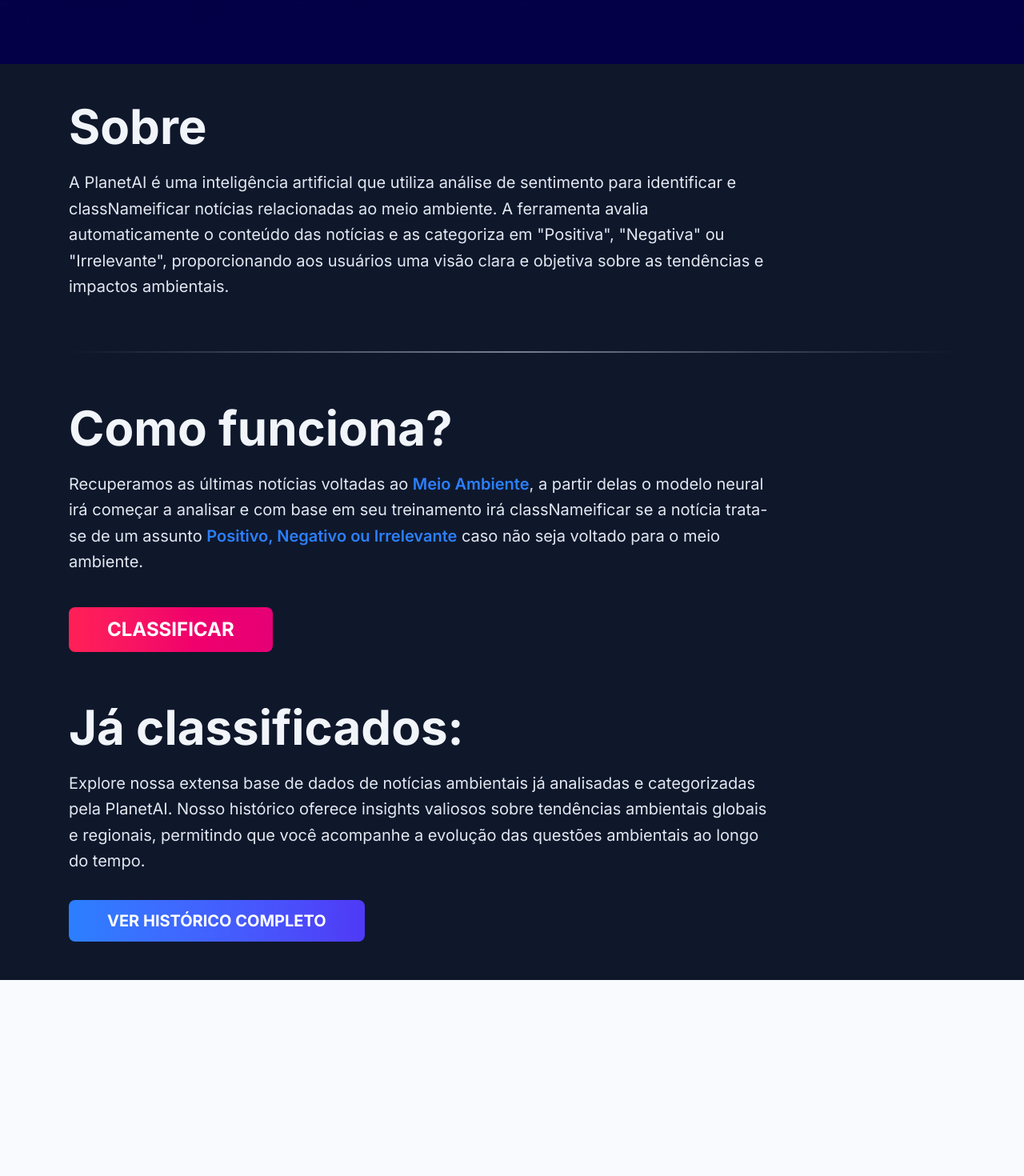
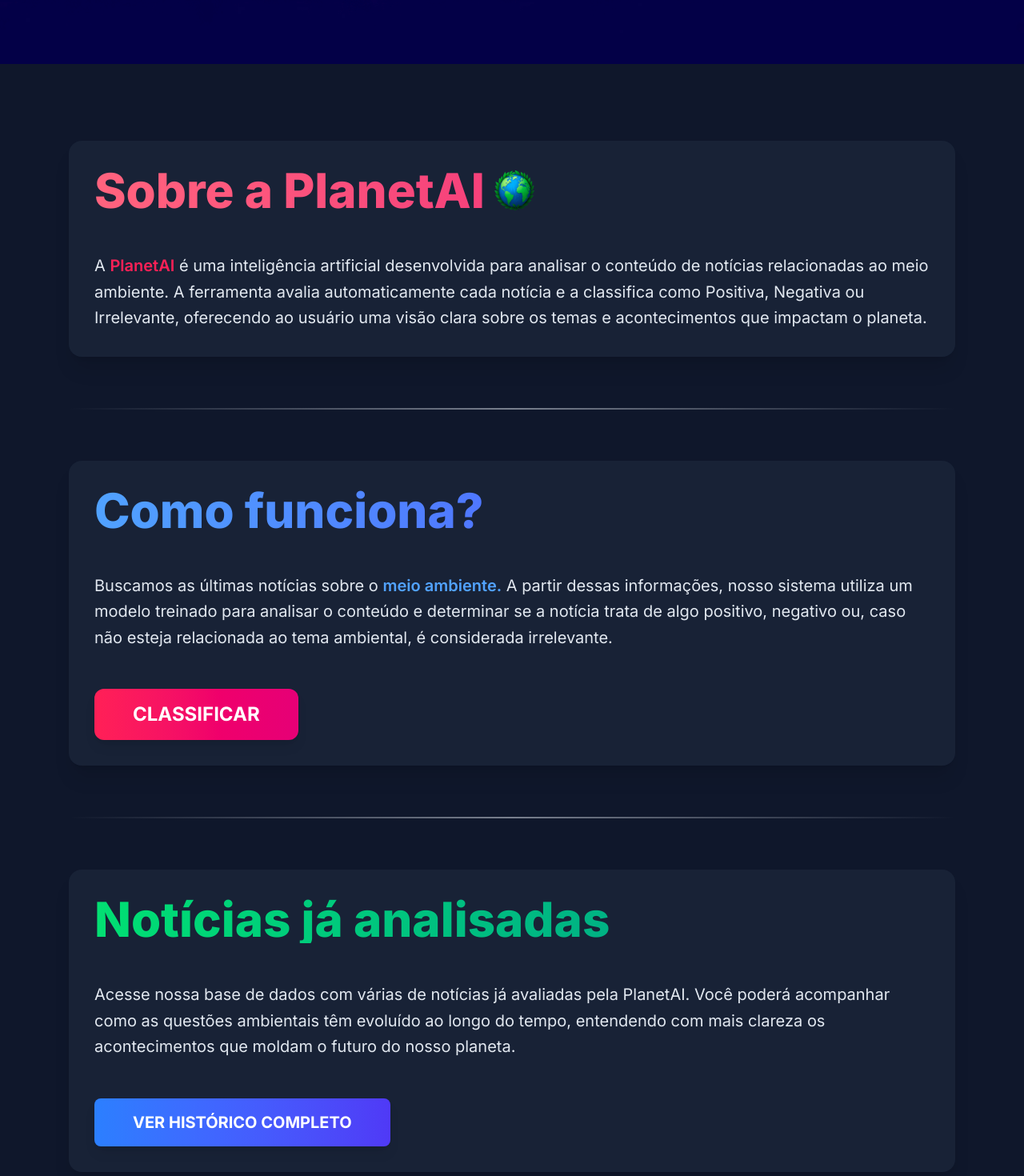
Before and after one commit to micher12/planetai, a Next.js app in the folder website/: page / in a window 1280 px wide. Shown: the part 720-2190 px from the top of the page at 80% size. Before the commit the page ends 1945 px from the top, so only its background shows below. Built offline with nearby package versions, Linux system fonts and the light colour scheme.

Commit message:
updade: changed logo AND some new implements

```diff
--- a/website/src/app/classify/page.tsx
+++ b/website/src/app/classify/page.tsx
@@ -74,8 +74,8 @@
             }
         });
 
+        await sleep(3000)
 
-        await sleep(3000)
         setNoticias(preNoticiasnoticias)
 
         setStatus("Salvando dados...")
@@ -104,9 +104,9 @@
             <div className="container">
                 <h2 className="text-3xl font-bold md:text-5xl fadeIn">Classificador de notícias</h2>
 
-                {status && <h2 className={`${loading && "shiny-text"}`}>{status}</h2>}
+                {status && <h2 className={`${loading && "shiny-text"} mt-2 text-lg`}>{status}</h2>}
 
-                <div onClick={classify} className="bg-blue-600 hover:bg-blue-500 w-fit font-bold text-xl sm:text-2xl rounded-lg px-6 py-1 sm:px-12 sm:py-2 mt-10 cursor-pointer scale mytransition fadeIn">Classificar!</div>
+                <div onClick={classify} className="bg-blue-600 hover:bg-blue-500 w-fit font-bold text-xl sm:text-2xl rounded-lg px-6 py-1 sm:px-12 sm:py-2 mt-6 cursor-pointer scale mytransition fadeIn">Classificar!</div>
 
                 {(loading && !noticias) && <Skeleton type="news" />}
                 {noticias &&
--- a/website/src/app/globals.css
+++ b/website/src/app/globals.css
@@ -240,6 +240,9 @@
     .home{
         background-image: url("/backgroundMobile.jpg");
     }
+    .container{
+        padding: 0 1.25rem;
+    }
 }
 
 @media screen and (max-width: 860px){
@@ -259,3 +262,17 @@
         font-size: 0.8rem !important;
     }
 }
+
+
+/*ALTURA*/
+@media screen and (max-height: 860px){
+    .openPopUp{
+        height: calc(90% - 4rem);
+    }
+}
+
+@media screen and (max-height: 600px){
+    .openPopUp{
+        height: calc(85% - 4rem);
+    }
+}
--- a/website/src/app/page.tsx
+++ b/website/src/app/page.tsx
@@ -1,27 +1,18 @@
 "use client";
+import BackToTop from "@/components/BackToTop";
 import Header from "@/components/Header";
+import { motion, useInView } from "motion/react";
 import Image from "next/image";
-import { useEffect, useState } from "react";
+import { useRef } from "react";
 
 export default function Home() {
 
-  const [mobile, setMobile] = useState(false);
-
-  useEffect(()=>{
-    function resizing(){
-      const width = window.innerWidth
-      if(width <= 960){
-        setMobile(true);
-      }else{
-        setMobile(false);
-      }
-    }
-
-    resizing();
-
-    window.addEventListener('resize', resizing)
-    return () => window.removeEventListener('resize', resizing)
-  },[])
+  const ref1 = useRef(null);
+  const ref2 = useRef(null);
+  const ref3 = useRef(null);
+  const inView1 = useInView(ref1, {once: true, amount: 0.2});
+  const inView2 = useInView(ref2, {once: true, amount: 0.2});
+  const inView3 = useInView(ref3, {once: true, amount: 0.2});
 
   return(
     <>
@@ -33,40 +24,68 @@
 
         </div>
       </main>
-      <section id="sobre" className=" bg-slate-900 text-white py-12">
-        <div className="container">
+      <section id="sobre" className="bg-slate-900 text-white py-24">
+        <div className="container mx-auto px-4">
+          <div className="max-w-6xl mx-auto">
 
-            <h2 className="text-4xl md:text-6xl font-bold mb-6 text-slate-100">Sobre</h2>
-            <p className="text-lg md:text-xl mt-5 md:w-4/5 leading-relaxed text-slate-200">
-            A PlanetAI é uma inteligência artificial que utiliza análise de sentimento para identificar e classNameificar notícias relacionadas ao meio ambiente. A ferramenta avalia automaticamente o conteúdo das notícias e as categoriza em "Positiva", "Negativa" ou "Irrelevante", proporcionando aos usuários uma visão clara e objetiva sobre as tendências e impactos ambientais.
-            </p>
+            <motion.div
+            initial={{opacity: 0, filter: "blur(10px)", y: 50}}
+            animate={ inView1 ? {opacity: 1, filter: "blur(0)", y: 0} : {opacity: 0, filter: "blur(10px)", y: 50} }
+            transition={{
+                duration: 0.6,
+            }}
+            ref={ref1}
+            className="bg-slate-800/70 backdrop-blur-sm rounded-2xl p-8 shadow-xl mb-16">
+                <h2 className="text-4xl md:text-6xl font-extrabold mb-12 bg-clip-text text-transparent bg-gradient-to-r from-rose-400 to-pink-600 flex items-center gap-3">Sobre a PlanetAI <Image src={"/planet.png"} width={50} height={50} alt="Logo" /></h2>
+                <p className="text-lg md:text-xl leading-relaxed text-slate-200">
+                    A <span className="text-rose-500 font-semibold">PlanetAI</span> é uma inteligência artificial desenvolvida para analisar o conteúdo de notícias relacionadas ao meio ambiente. A ferramenta avalia automaticamente cada notícia e a classifica como Positiva, Negativa ou Irrelevante, oferecendo ao usuário uma visão clara sobre os temas e acontecimentos que impactam o planeta.
+                </p>
+            </motion.div>
 
+            <div className="w-full h-[2px] rounded-full my-16 bg-gradient-to-r from-transparent via-slate-200/50 to-transparent"></div>
 
-            <div className="w-full pt-0.5 my-2 rounded-xl bg-gradient-to-r from-transparent via-slate-200/50 to-transparent my-16"></div>
+            <motion.div
+            initial={{opacity: 0, filter: "blur(10px)", y: 50}}
+            animate={ inView2 ? {opacity: 1, filter: "blur(0)", y: 0} : {opacity: 0, filter: "blur(10px)", y: 50} }
+            transition={{
+                duration: .6,
+            }}
+            ref={ref2}
+            className="bg-slate-800/70 backdrop-blur-sm rounded-2xl p-8 shadow-xl mb-16">
+                <h2 className="text-4xl md:text-6xl font-extrabold mb-12 bg-clip-text text-transparent bg-gradient-to-r from-blue-400 to-indigo-600">Como funciona?</h2>
+                <p className="text-lg md:text-xl leading-relaxed text-slate-200 mb-12">
+                    Buscamos as últimas notícias sobre o <span className="text-blue-400 font-semibold">meio ambiente.</span> A partir dessas informações, nosso sistema utiliza um modelo treinado para analisar o conteúdo e determinar se a notícia trata de algo positivo, negativo ou, caso não esteja relacionada ao tema ambiental, é considerada irrelevante.
+                </p>
+                <a href="/classify" className="block w-full sm:w-fit text-center sm:text-left bg-gradient-to-r from-rose-500 to-pink-600 text-white font-bold text-md sm:text-xl md:text-2xl uppercase px-6 sm:px-12 py-4 rounded-xl shadow-lg hover:shadow-rose-500/25 hover:scale-[1.02] mytransition">
+                    Classificar
+                </a>
 
-            <h2 className="text-4xl md:text-6xl font-bold mb-6 text-slate-100">Como funciona?</h2>
-            <p className="text-lg md:text-xl mt-5 md:w-4/5 leading-relaxed text-slate-200">
-            Recuperamos as últimas notícias voltadas ao <span className="text-blue-500 font-semibold">Meio Ambiente</span>, a partir delas o modelo neural irá começar a analisar e com base em seu treinamento irá classNameificar se a notícia trata-se de um assunto <span className="text-blue-500 font-semibold">Positivo, Negativo ou Irrelevante</span> caso não seja voltado para o meio ambiente.
-            </p>
+            </motion.div>
 
+            <div className="w-full h-[2px] my-16 bg-gradient-to-r from-transparent via-slate-200/50 to-transparent"></div>
 
-            <a href="/classify" className="inline-block bg-gradient-to-r from-rose-500 to-pink-600 text-white font-bold text-lg sm:text-xl md:text-2xl uppercase px-12 py-3 rounded-lg mt-10 mytransition scale hover:shadow-lg">
-            Classificar
-            </a>
+            <motion.div
+            initial={{opacity: 0, filter: "blur(10px)", y: 50}}
+            animate={ inView3 ? {opacity: 1, filter: "blur(0)", y: 0} : {opacity: 0, filter: "blur(10px)", y: 50} }
+            transition={{
+                duration: .6,
+            }}
+            ref={ref3}
+            className="bg-slate-800/70 rounded-2xl p-8 shadow-xl mb-16">
+                <h2 className="text-4xl md:text-6xl font-extrabold mb-12 bg-clip-text text-transparent bg-gradient-to-r from-green-400 to-teal-600">Notícias já analisadas</h2>
+                <p className="text-lg md:text-xl leading-relaxed text-slate-200 mb-12">
+                    Acesse nossa base de dados com várias de notícias já avaliadas pela PlanetAI. Você poderá acompanhar como as questões ambientais têm evoluído ao longo do tempo, entendendo com mais clareza os acontecimentos que moldam o futuro do nosso planeta.
+                </p>
+                <a href="/results" className="block w-full text-center sm:text-left sm:w-fit bg-gradient-to-r from-blue-500 to-indigo-600 text-white font-bold text-md sm:text-xl uppercase px-6 sm:px-12 py-4 rounded-lg shadow-lg hover:shadow-blue-500/25 hover:scale-[1.02] mytransition">
+                    Ver Histórico Completo
+                </a>
 
+            </motion.div>
 
-            <h2 className="text-4xl md:text-6xl font-bold mb-6 mt-16 text-slate-100">Já classificados:</h2>
-            <p className="text-lg md:text-xl mt-5 md:w-4/5 leading-relaxed text-slate-200">
-            Explore nossa extensa base de dados de notícias ambientais já analisadas e categorizadas pela PlanetAI. Nosso histórico oferece insights valiosos sobre tendências ambientais globais e regionais, permitindo que você acompanhe a evolução das questões ambientais ao longo do tempo.
-            </p>
-
-
-            <a href="/results" className="inline-block bg-gradient-to-r from-blue-500 to-indigo-600 text-white font-bold text-lg sm:text-xl uppercase px-12 py-3 rounded-lg mt-8 mytransition scale hover:shadow-lg">
-            Ver Histórico Completo
-            </a>
-
+          </div>
         </div>
       </section>
+      <BackToTop />
     </>
   )
 }
--- a/website/src/components/Header.tsx
+++ b/website/src/components/Header.tsx
@@ -76,7 +76,7 @@
                         <div className={`flex flex-col sm:flex-row mytransition items-center ${!mobile ? "justify-between" : "justify-center"}`}>
                             {mobile ?
                             <div onClick={openMenu} className="w-fit cursor-pointer text-slate-50 font-bold flex items-center gap-2 text-lg select-none">
-                                <Image src={"/planet.png"} width={30} height={30} alt="Logo PlanetAI" /> PlanetAI
+                                <Image src={"/planet.png"} width={40} height={40} alt="Logo PlanetAI" /> PlanetAI
                             </div>
                             :
                             <Link href={"/"} className="w-fit text-slate-50 font-bold flex items-center gap-2 text-lg"><Image  src={"/planet.png"} width={30} height={30} alt="Logo PlanetAI" /> PlanetAI</Link>
```
Also changed, not shown: website/src/components/BackToTop.tsx (+33 -3 lines), website/public/planet.png, 1 other file (tests, documents, lock files or other folders).
